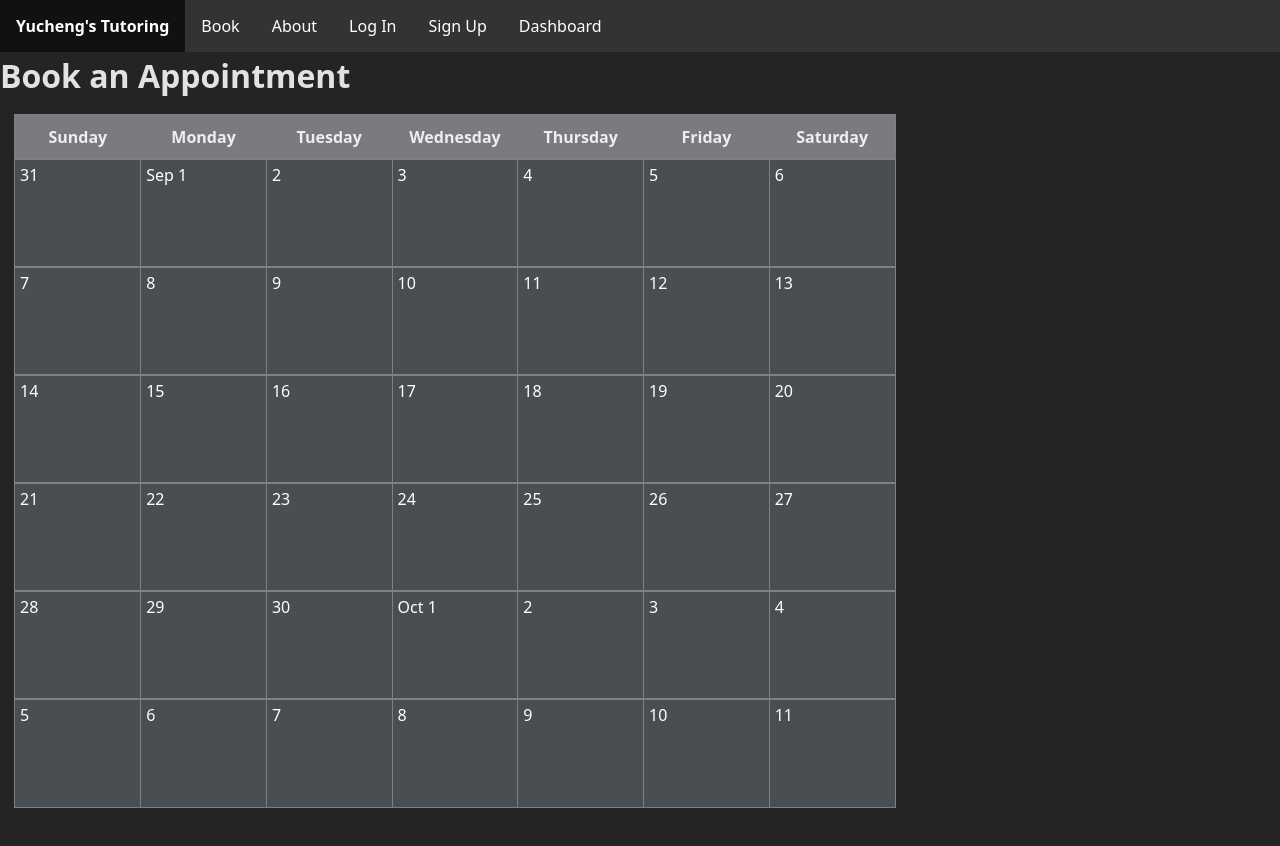
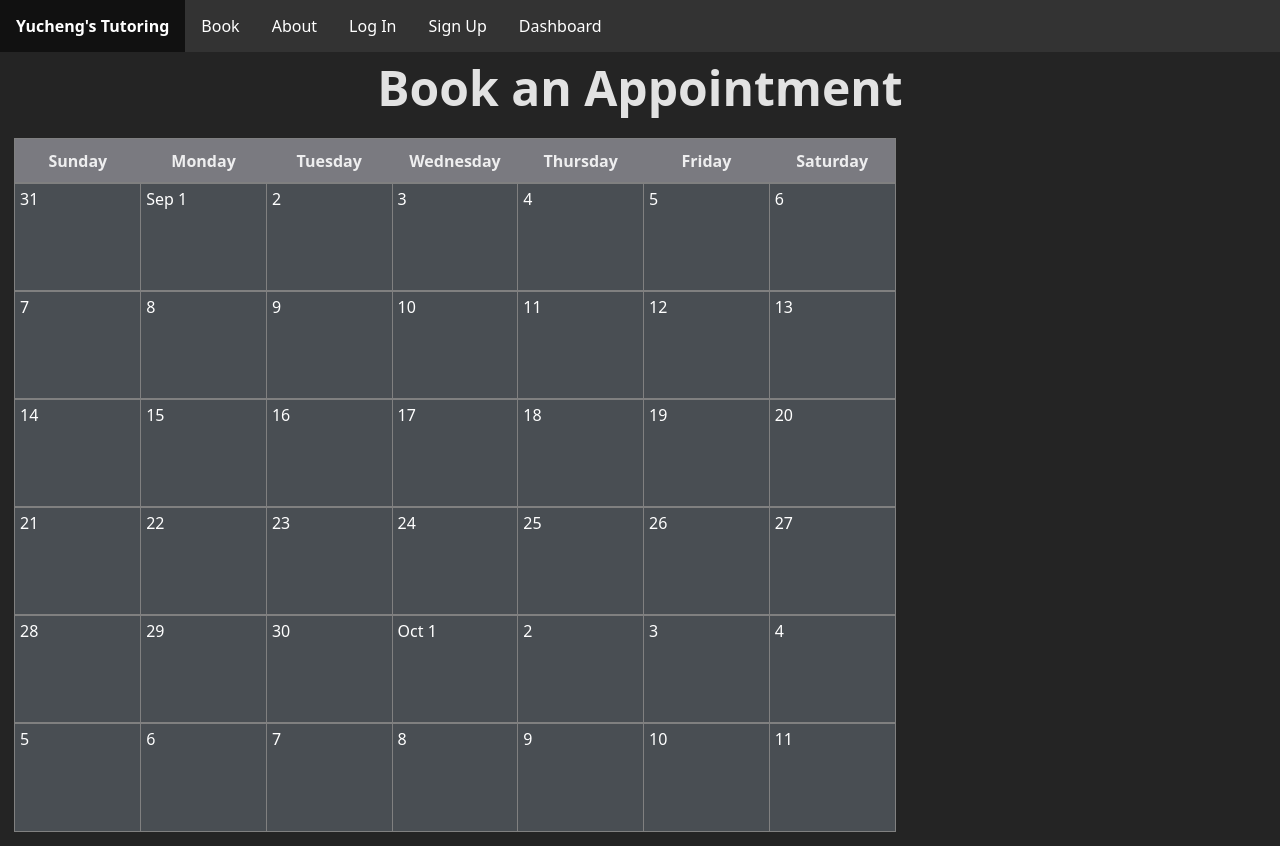
Before and after one commit to BlakeDiaz/tutoring_website, a React (Vite) app in the folder frontend/: page /book in a window 1280 px wide. Before the commit the page ends 822 px from the top, so only its background shows below. Built offline with nearby package versions, Linux system fonts and the light colour scheme.

Commit message:
Added formatting to page headers

```diff
--- a/frontend/src/App.tsx
+++ b/frontend/src/App.tsx
@@ -5,7 +5,7 @@ function App() {
   return (
     <div>
       <SiteNavbar />
-      <h1>Welcome to Yucheng's Tutoring!</h1>
+      <h1 className="page-header">Welcome to Yucheng's Tutoring!</h1>
     </div>
   );
 }
--- a/frontend/src/Calendar.tsx
+++ b/frontend/src/Calendar.tsx
@@ -65,7 +65,7 @@ function Calendar() {
   return (
     <div>
       <SiteNavbar />
-      <h1>Book an Appointment</h1>
+      <h1 className="page-header">Book an Appointment</h1>
       <div className="calendar-wrapper">
         <div className="calendar-layout">
           <div className="calendar-pane">{renderCalendar()}</div>
--- a/frontend/src/index.css
+++ b/frontend/src/index.css
@@ -22,6 +22,11 @@ html, body {
   -moz-osx-font-smoothing: grayscale;
 }
 
+.page-header {
+  font-size: 3em;
+  text-align: center;
+}
+
 a.title {
   font-weight: bold
 }
```
